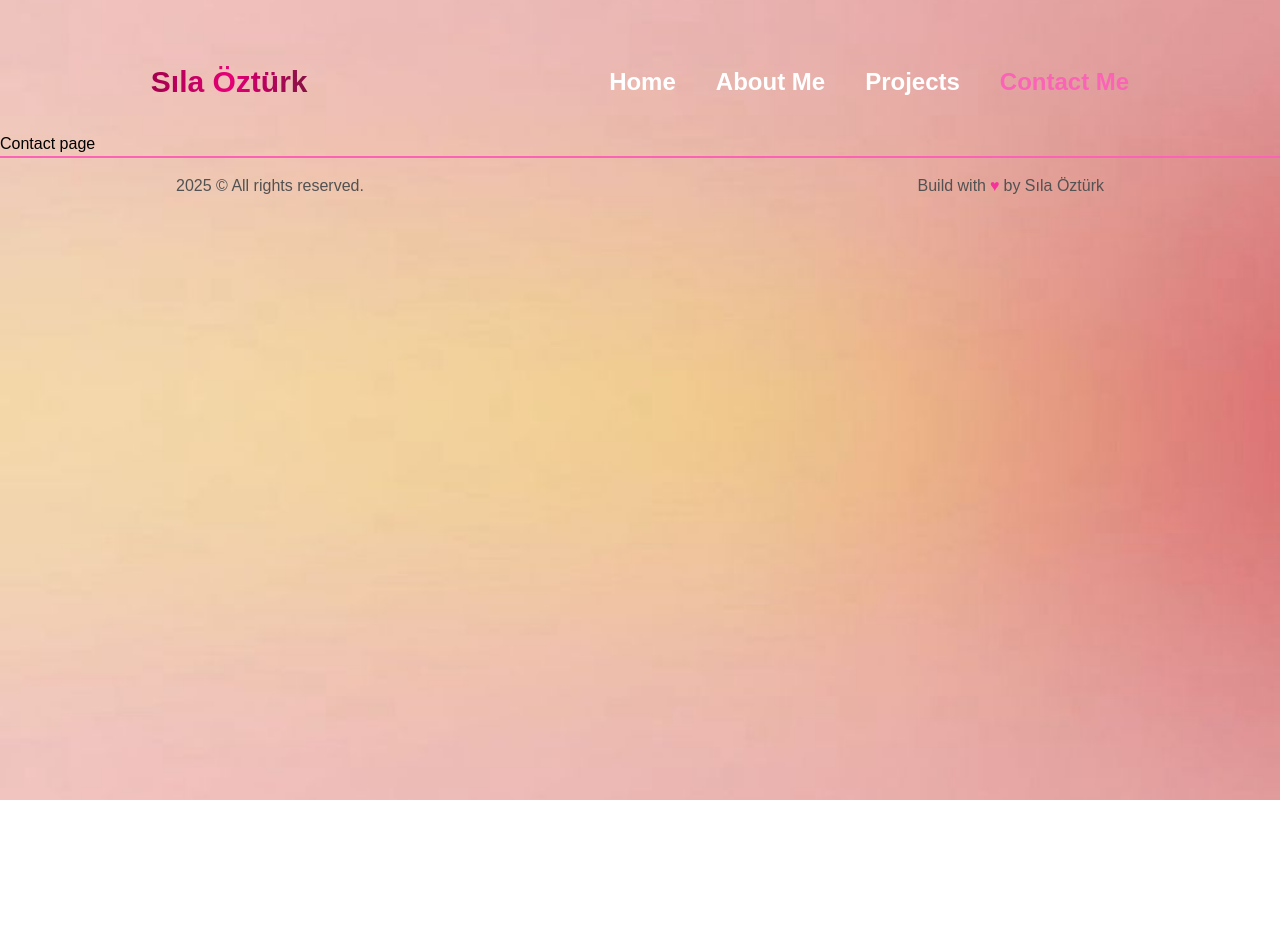
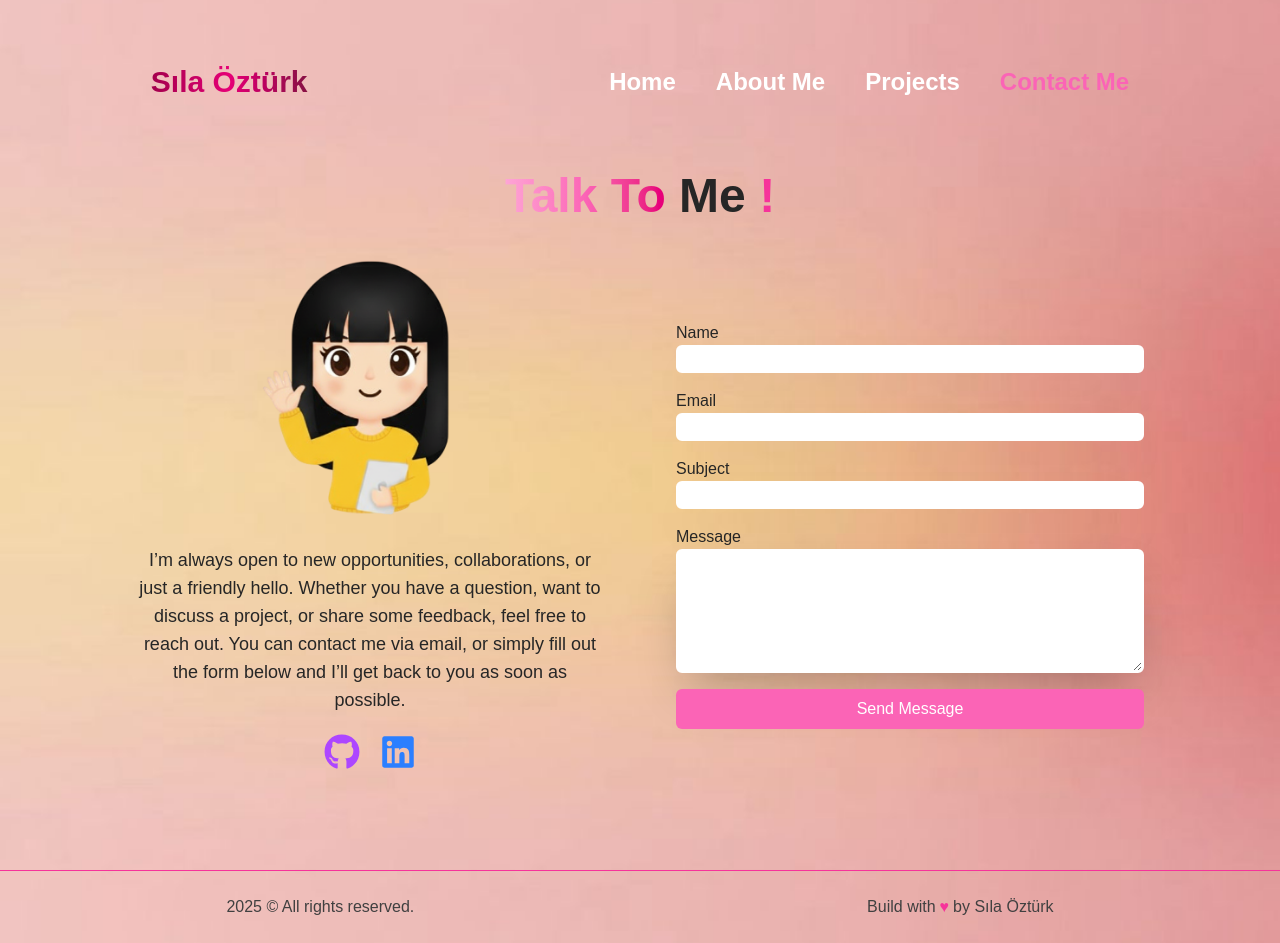
Before and after one commit to silaozturkk/My-New-Portfolio, a Next.js app in the folder portfolioplus/: page /contact in a window 1280 px wide. Before the commit the page ends 800 px from the top, so only its background shows below. Built offline with nearby package versions, Linux system fonts and the light colour scheme.

Commit message:
contact me sayfası yapıldı

```diff
--- a/portfolioplus/src/app/contact/page.tsx
+++ b/portfolioplus/src/app/contact/page.tsx
@@ -1,8 +1,64 @@
+import FadeIn from "@/components/FadeIn";
+import { FaGithub, FaLinkedin } from "react-icons/fa";
+
 const ContactPage = () => {
     return (
-        <div>
-            <h2>Contact page</h2>
+        <FadeIn>
+        <div className="pb-6 md:pb-20 text-neutral-800">
+            <h2 className="text-5xl text-center mt-10 font-bold "><span className="bg-linear-to-r from-pink-300 via-pink-400 to-pink-600 bg-clip-text text-transparent">Talk To</span> Me <span className="text-pink-500">!</span></h2>
+            <div className="flex flex-col lg:flex-row mt-10 lg:px-30 gap-10 items-center justify-center">
+                <div className="w-full px-4 lg:w-1/2 flex flex-col items-center">
+                    <img src="avatar2.png" className="w-60 pb-6" />
+
+                    <p className="text-center text-lg">
+                        I’m always open to new opportunities, collaborations, or just a friendly hello. Whether you have a question, want to discuss a project, or share some feedback, feel free to reach out. You can contact me via email, or simply fill out the form below and I’ll get back to you as soon as possible.
+                    </p>
+                    <div className="flex flex-row gap-5 p-5">
+                        <a
+                            href="https://github.com/silaozturkk"
+                            target="_blank"
+                            rel="noopener noreferrer"
+                            className="text-purple-500 hover:text-black transition-colors duration-300 text-4xl"
+                        >
+                            <FaGithub />
+                        </a>
+                        <a
+                            href="https://www.linkedin.com/in/sıla-öztürk1/"
+                            target="_blank"
+                            rel="noopener noreferrer"
+                            className="text-blue-500  hover:text-black transition-colors duration-300 text-4xl"
+                        >
+                            <FaLinkedin />
+                        </a>
+                    </div>
+                </div>
+                <div className="w-full px-4 lg:w-1/2">
+                    <form action="https://formsubmit.co/ozturksila100@gmail.com" method="POST"  className="flex flex-col gap-4 ">
+                        <h2 className="lg:hidden text-center md:text-start text-3xl font-semibold bg-linear-to-r from-pink-600 via-pink-300 to-pink-400 bg-clip-text text-transparent ">Say Hello <span className="text-yellow-300">💛</span></h2>
+                        <div className="flex flex-col">
+                            <label>Name</label>
+                            <input type="text" name="name" required className="bg-white rounded-md shadow-2xl border-2 border-white hover:border-pink-300 w-full" />
+                        </div>
+                        <div className="flex flex-col">
+                            <label>Email</label>
+                            <input type="email" name="email" required className="bg-white rounded-md shadow-2xl border-2 border-white hover:border-pink-300 w-full" />
+                        </div>
+                        <div className="flex flex-col">
+                            <label>Subject</label>
+                            <input type="subject" name="subject" required className="bg-white rounded-md shadow-2xl border-2 border-white hover:border-pink-300 w-full" />
+                        </div>
+                        <div className="flex flex-col">
+                            <label>Message</label>
+                            <textarea name="message" rows={5} required className="bg-white rounded-md shadow-2xl border-2 border-white hover:border-pink-300 w-full"></textarea>
+                        </div>
+                        <button className="bg-pink-400 py-2 text-white rounded-md   hover:bg-pink-500 ">
+                            Send Message
+                        </button>
+                    </form>
+                </div>
+            </div>
         </div>
+        </FadeIn>
     );
 }
 export default ContactPage;
--- a/portfolioplus/src/app/page.tsx
+++ b/portfolioplus/src/app/page.tsx
@@ -11,7 +11,7 @@ export default function Home() {
     <div>
       <FadeIn>
       <div className="flex lg:flex-row text-neutral-700 flex-col justify-center items-center 2xl:px-52 px-2 lg:pl-20">
-        <div className="flex flex-col gap-4 text-">
+        <div className="flex flex-col gap-4">
           <p className="md:text-5xl text-3xl font-semibold lg:text-start text-center">Hi, I'm Sıla. </p>
           <p className="md:text-4xl text-2xl font-bold text-center lg:text-start">
             I am a{' '}
@@ -31,7 +31,7 @@ export default function Home() {
             />
             </span>
           </p>
-          <p className="md:text-2xl text-lg ">I am currently a 3rd-year Computer Engineering student. I specialize in Full Stack Web Development. I actively translate the theoretical knowledge I gain in school into practical applications by working on real-world projects. I am passionate about continuous learning and constantly improving my skills in this dynamic field.</p>
+          <p className="md:text-2xl text-lg text-center lg:text-start">I am currently a 3rd-year Computer Engineering student. I focus on full stack web development. I actively translate the theoretical knowledge I gain in school into practical applications by working on real-world projects. I am passionate about continuous learning and constantly improving my skills in this dynamic field.</p>
           <div className="flex gap-4 items-center lg:justify-start justify-center md:pb-0 pb-6">
           <div className="flex flex-row items-center gap-2 text-xl p-2 bg-pink-400 text-white rounded-md shadow-md hover:bg-pink-500 ">
             <a
--- a/portfolioplus/src/app/project/page.tsx
+++ b/portfolioplus/src/app/project/page.tsx
@@ -4,20 +4,20 @@ import FadeIn from "@/components/FadeIn";
 const ProjectPage = () => {
     return (
         <FadeIn>
-        <div className="px-2 lg:px-10 2xl:px-28 md:pb-4 lg:pb-8">
-            <h2 className="text-4xl text-center mt-10 font-bold text-black"><span className="text-pink-600">My</span> Projects</h2>
+        <div className="px-4 lg:px-10 2xl:px-28 md:pb-4 lg:pb-8">
+            <h2 className="text-5xl text-center mt-10 font-bold text-neutral-800 "><span className="text-pink-400">My</span> Projects</h2>
             <p className="text-center pt-4 text-lg text-neutral-800">
                 A collection of projects that reflect my focus on clean design, efficient development, and meaningful digital experiences.
             </p>
             <p className="hidden md:grid text-center text-lg text-neutral-800">
                 Each one represents a step forward in combining creativity with functionality.
             </p>
-            <div className="w-full grid md:grid-cols-2 lg:grid-cols-4 md:px-10 gap-6 md:gap-10 items-center justify-center py-6 md:py-10 text-md text-neutral-800">
+            <div className="w-full grid md:grid-cols-2 lg:grid-cols-4 md:px-6 lg:px-10 gap-6 md:gap-10 items-center justify-center py-6 md:py-10 text-md text-neutral-800">
                 <section className="bg-white text-center justify-center items-center shadow-2xl hover:shadow-4xl rounded-2xl transform hover:scale-104 transition-transform duration-500">
                     <img
                         src="biletSatisSistemi.png"
                         alt="biletSatisSistemi Görseli"
-                        className="w-full h-40 md:h-60  2xl:h-80 rounded-t-2xl"
+                        className="w-full h-40 md:h-60  2xl:h-70 rounded-t-2xl"
                     ></img>
                     <h2 className="font-bold text-xl mt-2">Bilet Satış Sistemi</h2>
                     <p className="px-2">A desktop Java application that allows users to view theater performances, select seats, and purchase tickets. The system includes features such as seat tracking, ticket reservation, and user management. It offers a user-friendly interface providing a smooth, efficient ticket purchasing experience.</p>
@@ -32,7 +32,7 @@ const ProjectPage = () => {
                     <img
                         src="my-portfolio.png"
                         alt="my-portfolio görseli"
-                        className="w-full h-40 md:h-60 2xl:h-80 rounded-t-2xl"
+                        className="w-full h-40 md:h-60 2xl:h-70 rounded-t-2xl"
                     >
                     </img>
                     <h2 className="font-bold text-xl mt-2">My Portfolio</h2>
@@ -70,11 +70,11 @@ const ProjectPage = () => {
                     <img
                         src="Google Docs Clone.png"
                         alt="Google Docs Clone görseli"
-                        className="w-full h-40 md:h-60 2xl:h-80 rounded-t-2xl"
+                        className="w-full h-40 md:h-60 2xl:h-70 rounded-t-2xl"
                     >
                     </img>
                     <h2 className="font-bold text-xl mt-2">Google Docs Clone</h2>
-                    <p className="px-2">A real-time document editing application built with Next.js, Tailwind CSS, and Convex database. Users can sign in to create, edit, and securely store their documents in the cloud. With its modern design and fast performance, it delivers a collaborative experience similar to Google Docs.</p>
+                    <p className="px-2">A real-time document editing application built with Next.js, Tailwind CSS, and Convex database. Users can sign in to create, edit, and securely store their documents in the cloud. With its modern design and fast performance, it delivers a collaborative experience similar to <span className="2xl:flex items-center justify-center">Google Docs.</span></p>
                     <button
                         onClick={() => window.open("https://github.com/silaozturkk/google-docs-clone","_blank")}
                         className="px-10 py-2 m-2 rounded-2xl font-semibold text-neutral-700 bg-pink-200 border-2 border-pink-200 hover:bg-pink-400 hover:text-white transform hover:scale-105 transition-transform duration-400"
@@ -86,7 +86,7 @@ const ProjectPage = () => {
                     <img
                         src="derslikTakipSistemi.png"
                         alt="Derslik Takip Sistemi Görseli"
-                        className="w-full h-40 md:h-60 2xl:h-80 rounded-t-2xl"
+                        className="w-full h-40 md:h-60 2xl:h-70 rounded-t-2xl"
                     >
                     </img>
                     <h2 className="font-bold text-xl mt-2">Ders ve Sınav Programı Planlama Sistemi</h2>
--- a/portfolioplus/src/components/DaysICode.tsx
+++ b/portfolioplus/src/components/DaysICode.tsx
@@ -9,8 +9,8 @@ const DaysICode = () => {
   }
 
   return (
-    <div className="text-center my-16 px-2 lg:px-0">
-      <h2 className="text-3xl font-bold mb-6 bg-linear-to-r from-pink-600 via-pink-600 to-black bg-clip-text text-transparent">
+    <div className="text-center my-4 md:my-8 lg:my-16 px-2 lg:px-0">
+      <h2 className="text-3xl font-bold mb-4 bg-linear-to-r from-pink-600 via-pink-600 to-black bg-clip-text text-transparent">
         Days I Code
       </h2>
       <div className="flex justify-center">
--- a/portfolioplus/src/components/footer.tsx
+++ b/portfolioplus/src/components/footer.tsx
@@ -1,7 +1,7 @@
 const Footer = () => {
     const currentYear = new Date().getFullYear();
     return (
-        <footer className="flex flex-row text-[12px] md:text-base justify-between md:px-44 px-6 py-4 text-neutral-600 text-center border-t-2 border-pink-400 bottom-0 w-full">
+        <footer className="py-4 md:py-6 flex text-neutral-700  justify-around items-center w-full border-t border-t-pink-500 bottom-0 text-[12px] md:text-base ">
             <p>{currentYear} © All rights reserved.</p>
             <p className="flex items-center">
                 Build with <span className="px-1  text-pink-500">&#9829;</span> by Sıla Öztürk
--- a/portfolioplus/src/components/header.tsx
+++ b/portfolioplus/src/components/header.tsx
@@ -46,6 +46,7 @@ const Header = () => {
                 {isMenuOpen ? <AiOutlineClose /> : <AiOutlineMenu />}
             </button>
 
+
             <nav className="hidden md:flex flex-row gap-5 lg:gap-10">
                 <Link
                     href="/"
@@ -84,10 +85,12 @@ const Header = () => {
                     Contact Me
                     <span className="absolute bottom-0 left-0 w-0 h-0.5 bg-pink-400 transition-all duration-300 group-hover:w-full"></span>
                 </Link>
+
             </nav>
             <nav className={`md:hidden fixed top-0 right-0 w-full max-w-xs h-full  bg-orange-100 shadow-2xl  flex flex-col items-center gap-8 pt-40 text-xl transition-transform duration-500 ${
                 isMenuOpen ? "translate-x-0 " : "translate-x-full"}`
             }>
+
                 <Link
                     href="/"
                     className={`relative hover:text-pink-400 transition-colors duration-300 group
@@ -130,6 +133,7 @@ const Header = () => {
                     Contact Me
                     <span className="absolute bottom-0 left-0 w-0 h-0.5 bg-pink-400 transition-all duration-300 group-hover:w-full"></span>
                 </Link>
+
             </nav>
         </header>
     );
```
Also changed, not shown: portfolioplus/public/avatar2.png (added).
